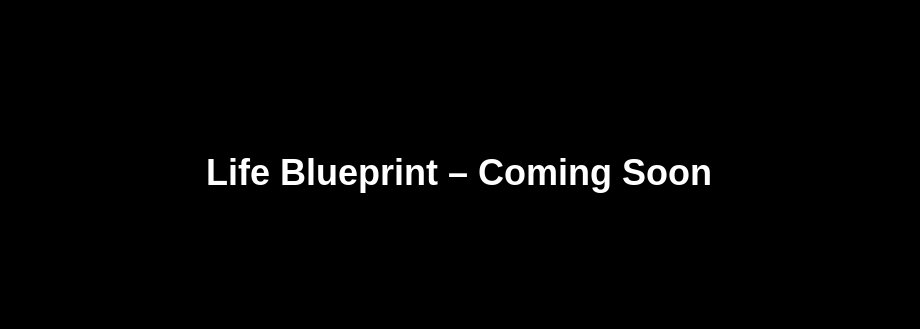
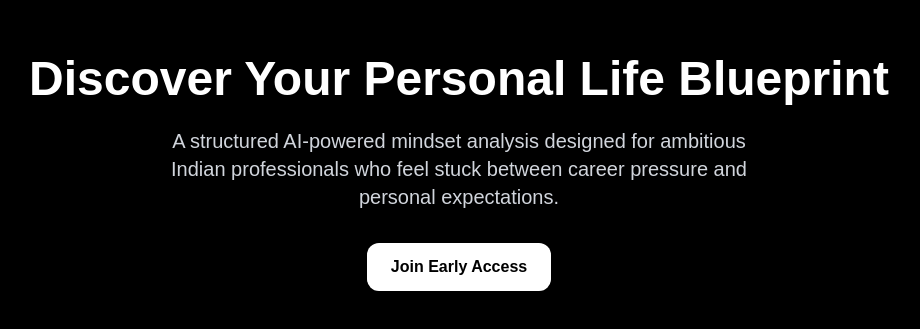
Before and after one commit to wefluidmedia-prog/Lifeblueprint, a Next.js app: page / in a window 1280 px wide. Shown: the part 227-556 px from the top of the page, without its empty margins (181-1101 px from the left). Built offline with nearby package versions, Linux system fonts and the light colour scheme.

Commit message:
Updated landing page copy

```diff
--- a/app/page.tsx
+++ b/app/page.tsx
@@ -1,9 +1,19 @@
 export default function Home() {
   return (
-    <div className="flex min-h-screen items-center justify-center bg-black text-white">
-      <h1 className="text-4xl font-bold">
-        Life Blueprint – Coming Soon
+    <div className="min-h-screen bg-black text-white flex flex-col items-center justify-center px-6 text-center">
+      <h1 className="text-5xl font-bold mb-6">
+        Discover Your Personal Life Blueprint
       </h1>
+
+      <p className="text-xl text-gray-300 max-w-xl mb-8">
+        A structured AI-powered mindset analysis designed for ambitious
+        Indian professionals who feel stuck between career pressure
+        and personal expectations.
+      </p>
+
+      <button className="bg-white text-black px-6 py-3 rounded-xl font-semibold hover:opacity-90 transition">
+        Join Early Access
+      </button>
     </div>
   );
 }
```
